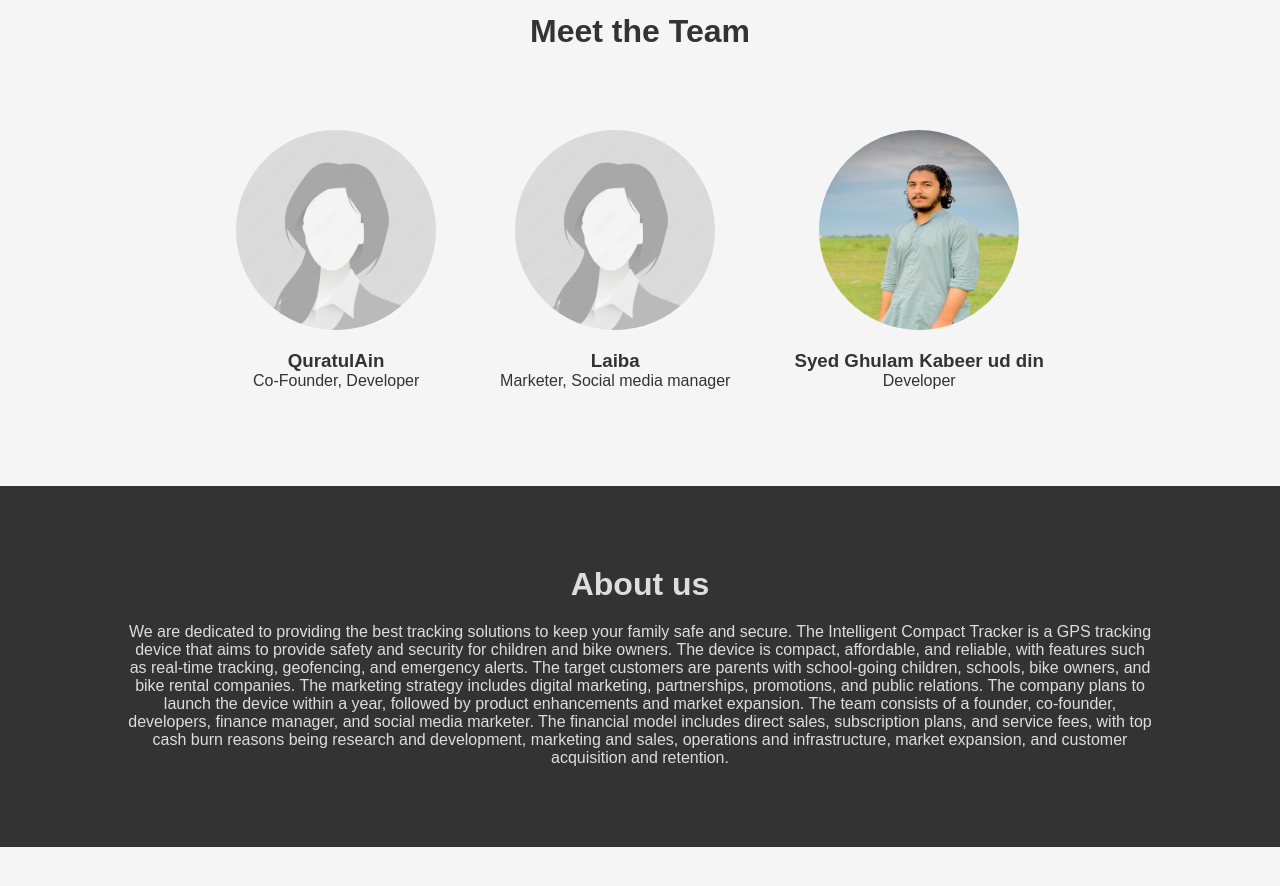
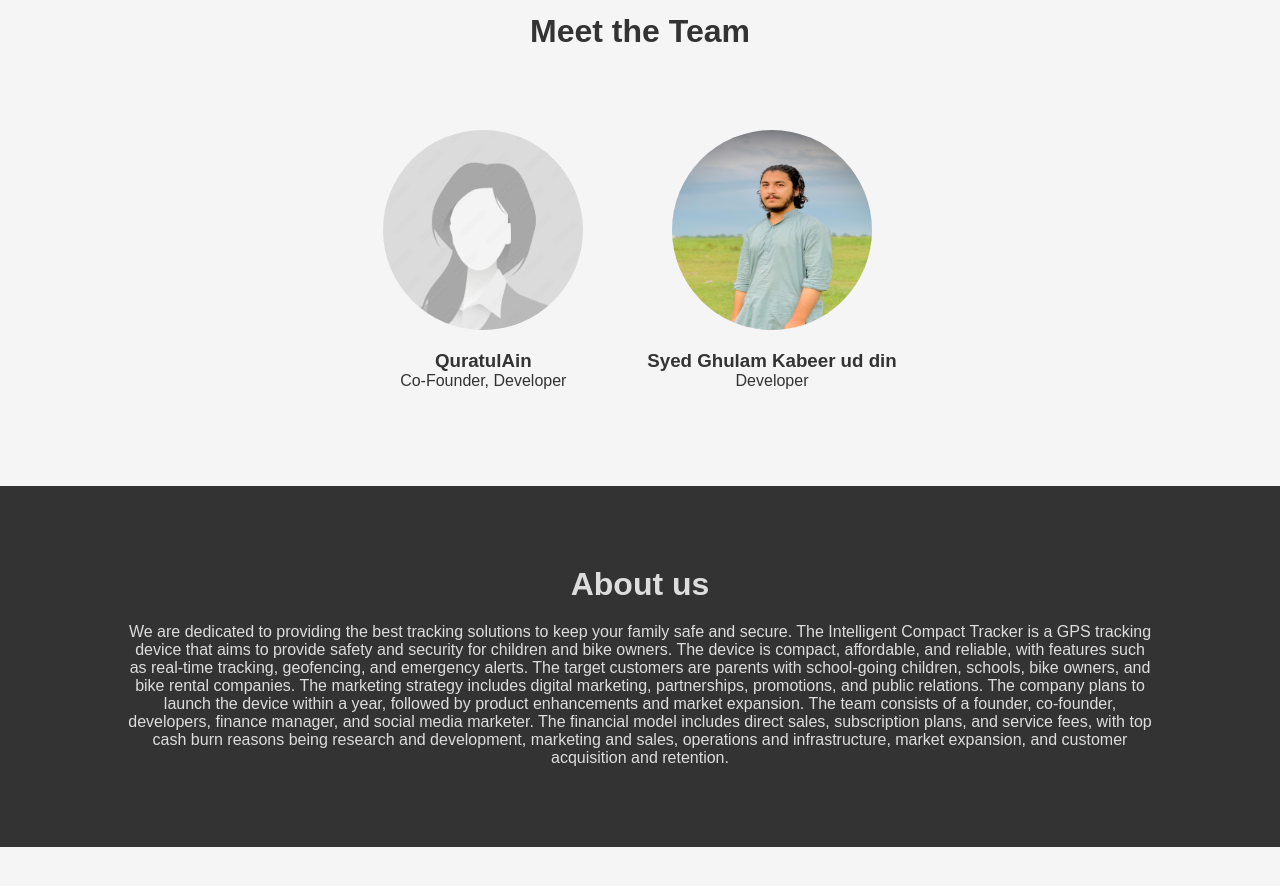
Before and after one commit to intelligentcompacttracker/ict2, a plain HTML site: page index.html in a window 1280 px wide. Shown: the part 2960-3846 px from the top of the page. Drawn offline with Linux system fonts and the light colour scheme.

Commit message:
Update index.html

```diff
--- a/index.html
+++ b/index.html
@@ -111,11 +111,6 @@
                     <p>Co-Founder, Developer</p>
                 </div>
                 <div class="member">
-                    <img src="pic2.jpg" alt="Team Member 2">
-                    <h3>Laiba</h3>
-                    <p>Marketer, Social media manager</p>
-                </div>
-                <div class="member">
                     <img src="kabeer.jpeg" alt="Team Member 3">
                     <h3>Syed Ghulam Kabeer ud din</h3>
                     <p>Developer</p>
```
